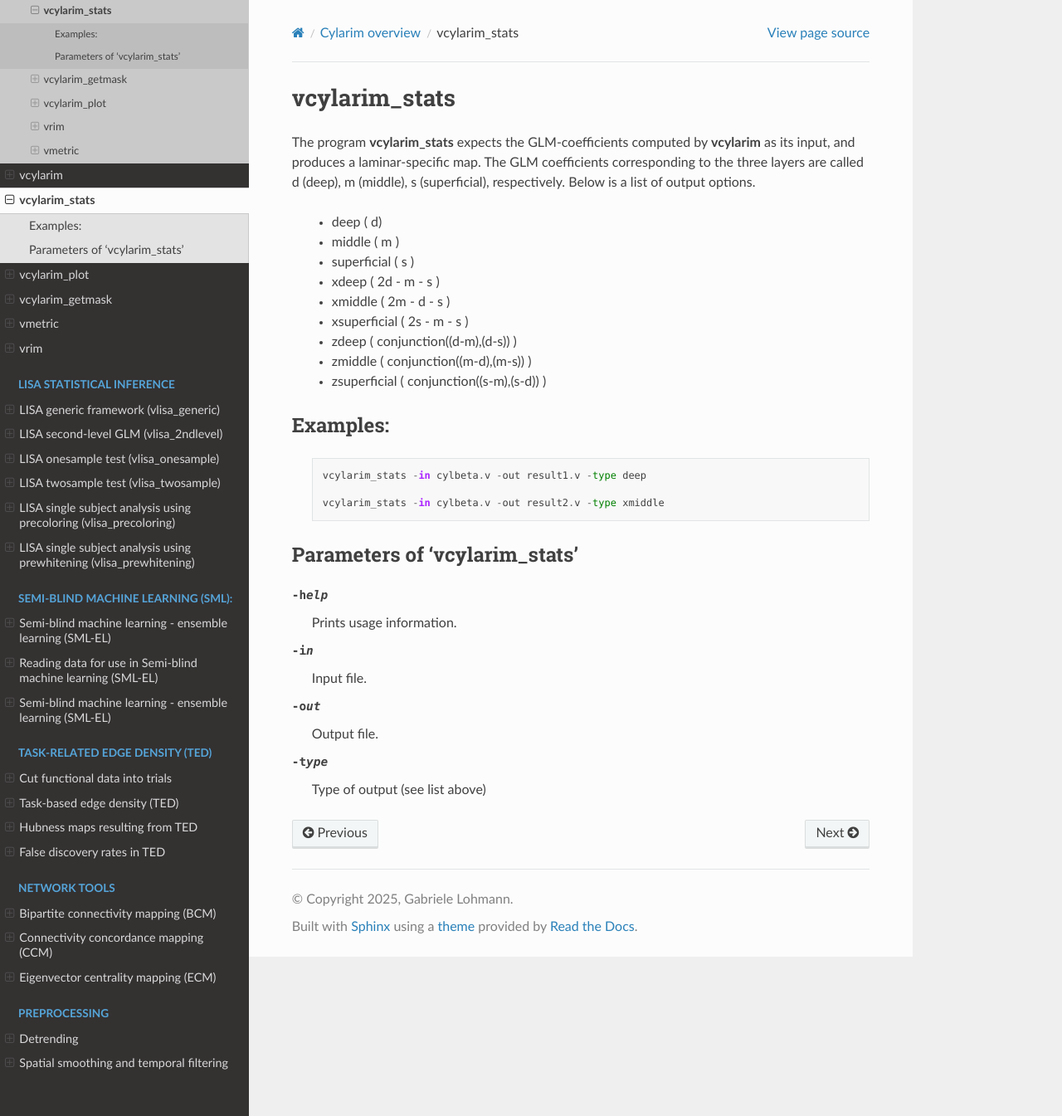
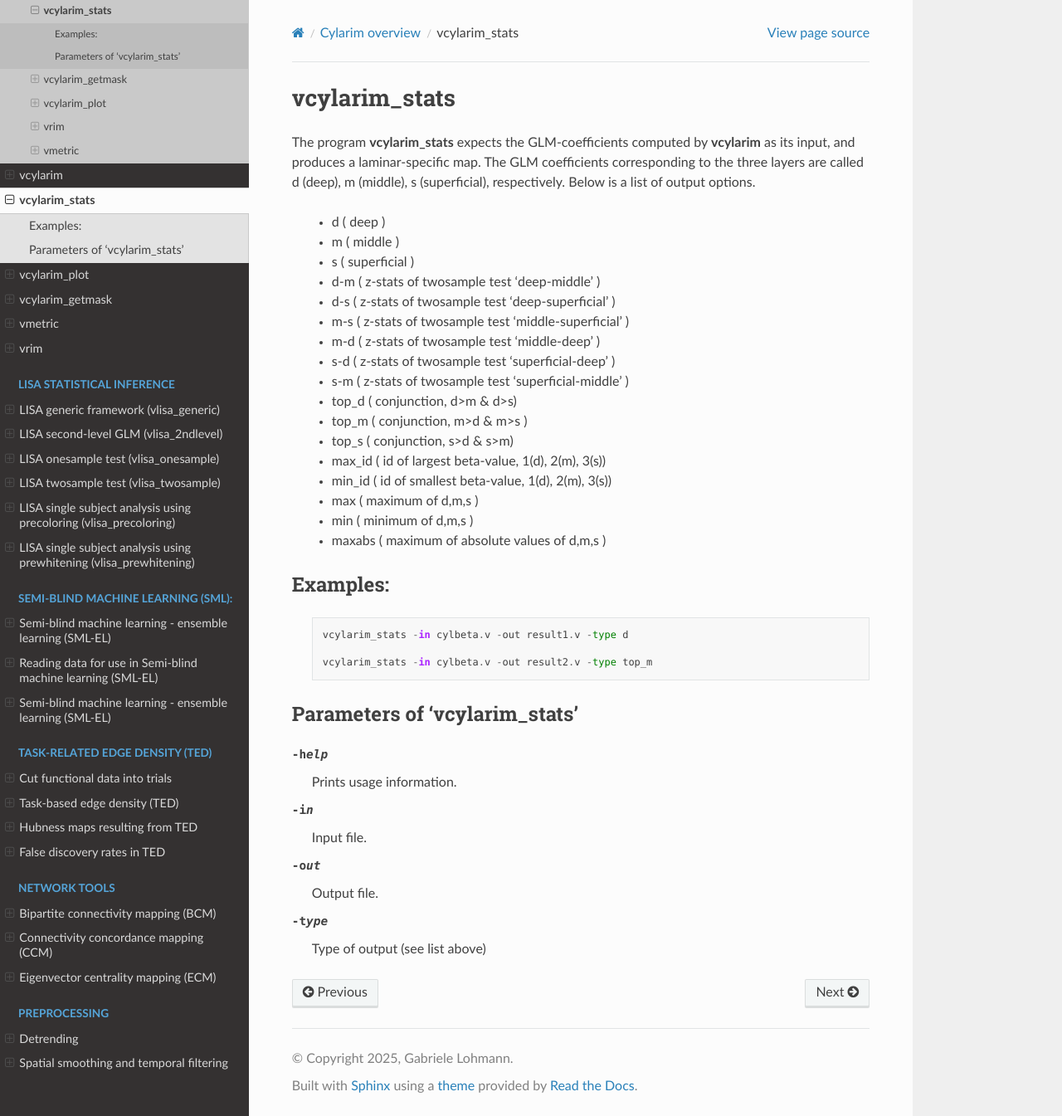
Before and after one commit to lipsia-fmri/lipsia, a Sphinx documentation site: the page built from docs/cylarim/vcylarim_stats.rst, in a window 1280 px wide and 1345 px high. Shown: the whole window at 83% size. Built offline with Sphinx 7.4.7 and the Read the Docs theme 3.1.0, drawn with Linux system fonts in a browser that asks for light colours; pages that are not in the unit, such as notebooks, are missing from menus.

Commit message:
changes to user interface in vcylarim_stats

```diff
--- a/docs/cylarim/vcylarim_stats.rst
+++ b/docs/cylarim/vcylarim_stats.rst
@@ -7,15 +7,23 @@ are called d (deep), m (middle), s (superficial), respectively.
 Below is a list of output options.
 
 
- - deep ( d)
- - middle ( m )
- - superficial ( s )
- - xdeep  ( 2d - m - s )
- - xmiddle  ( 2m - d - s )
- - xsuperficial   ( 2s - m - s )
- - zdeep  ( conjunction((d-m),(d-s)) )
- - zmiddle  ( conjunction((m-d),(m-s)) )
- - zsuperficial  ( conjunction((s-m),(s-d)) )
+ - d   ( deep )
+ - m   ( middle )
+ - s   ( superficial  )
+ - d-m    ( z-stats of twosample test 'deep-middle' )
+ - d-s    ( z-stats of twosample test 'deep-superficial' )
+ - m-s    ( z-stats of twosample test 'middle-superficial' )
+ - m-d    ( z-stats of twosample test 'middle-deep' )
+ - s-d    ( z-stats of twosample test 'superficial-deep' )
+ - s-m    ( z-stats of twosample test 'superficial-middle' )
+ - top_d      ( conjunction, d>m & d>s)
+ - top_m      ( conjunction, m>d & m>s )
+ - top_s      ( conjunction, s>d & s>m)
+ - max_id            ( id of largest beta-value, 1(d), 2(m), 3(s))
+ - min_id            ( id of smallest beta-value, 1(d), 2(m), 3(s))
+ - max     ( maximum of d,m,s )
+ - min     ( minimum of d,m,s )
+ - maxabs    ( maximum of absolute values of d,m,s )
 
 
 
@@ -24,9 +32,10 @@ Examples:
 
  ::
 
-   vcylarim_stats -in cylbeta.v -out result1.v -type deep
+   vcylarim_stats -in cylbeta.v -out result1.v -type d
 
-   vcylarim_stats -in cylbeta.v -out result2.v -type xmiddle
+   vcylarim_stats -in cylbeta.v -out result2.v -type top_m
+
 
 
 
```
Also changed, not shown: 1 other file.
